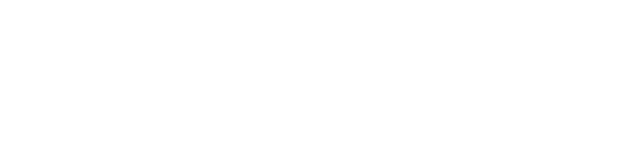
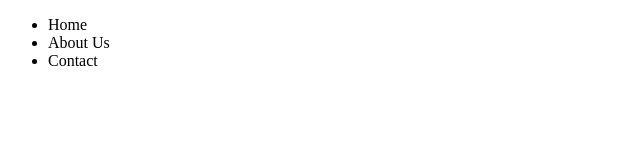
Before and after one commit to koppenj/todo, a plain HTML site: page index.html in a window 1280 px wide. Shown: the whole page, without its empty margins (0-640 px from the left). Drawn offline with Linux system fonts and the light colour scheme.

Commit message:
Link up css

```diff
--- a/index.html
+++ b/index.html
@@ -7,6 +7,15 @@
   <title>What To-Do</title>
 </head>
 <body>
+  <div id="header">
+    <div id="nav-bar">
+      <ul>
+        <li>Home</li>
+        <li>About Us</li>
+        <li>Contact</li>
+      </ul>
+    </div>
+  </div>
   <script src="main.js"></script>
 </body>
 </html>
--- a/main.js
+++ b/main.js
@@ -13,20 +13,96 @@
 /*!**********************!*\
   !*** ./src/index.js ***!
   \**********************/
+/***/ ((__unused_webpack_module, __webpack_exports__, __webpack_require__) => {
+
+"use strict";
+eval("__webpack_require__.r(__webpack_exports__);\n/* harmony import */ var _styles_css__WEBPACK_IMPORTED_MODULE_0__ = __webpack_require__(/*! ./styles.css */ \"./src/styles.css\");\n/* harmony import */ var _styles_css__WEBPACK_IMPORTED_MODULE_0___default = /*#__PURE__*/__webpack_require__.n(_styles_css__WEBPACK_IMPORTED_MODULE_0__);\n\n\nconsole.log('Hello There General Kenobi');\n\n\n\n//# sourceURL=webpack://todo/./src/index.js?");
+
+/***/ }),
+
+/***/ "./src/styles.css":
+/*!************************!*\
+  !*** ./src/styles.css ***!
+  \************************/
 /***/ (() => {
 
-eval("console.log('Hello There General Kenobi');\n\n//# sourceURL=webpack://todo/./src/index.js?");
+eval("throw new Error(\"Module parse failed: Unexpected token (1:3)\\nYou may need an appropriate loader to handle this file type, currently no loaders are configured to process this file. See https://webpack.js.org/concepts#loaders\\n> div#nav-bar {\\n|   list-style: none;\\n| }\");\n\n//# sourceURL=webpack://todo/./src/styles.css?");
 
 /***/ })
 
 /******/ 	});
 /************************************************************************/
+/******/ 	// The module cache
+/******/ 	var __webpack_module_cache__ = {};
+/******/
+/******/ 	// The require function
+/******/ 	function __webpack_require__(moduleId) {
+/******/ 		// Check if module is in cache
+/******/ 		var cachedModule = __webpack_module_cache__[moduleId];
+/******/ 		if (cachedModule !== undefined) {
+/******/ 			return cachedModule.exports;
+/******/ 		}
+/******/ 		// Create a new module (and put it into the cache)
+/******/ 		var module = __webpack_module_cache__[moduleId] = {
+/******/ 			// no module.id needed
+/******/ 			// no module.loaded needed
+/******/ 			exports: {}
+/******/ 		};
+/******/
+/******/ 		// Execute the module function
+/******/ 		__webpack_modules__[moduleId](module, module.exports, __webpack_require__);
+/******/
+/******/ 		// Return the exports of the module
+/******/ 		return module.exports;
+/******/ 	}
+/******/
+/************************************************************************/
+/******/ 	/* webpack/runtime/compat get default export */
+/******/ 	(() => {
+/******/ 		// getDefaultExport function for compatibility with non-harmony modules
+/******/ 		__webpack_require__.n = (module) => {
+/******/ 			var getter = module && module.__esModule ?
+/******/ 				() => (module['default']) :
+/******/ 				() => (module);
+/******/ 			__webpack_require__.d(getter, { a: getter });
+/******/ 			return getter;
+/******/ 		};
+/******/ 	})();
+/******/
+/******/ 	/* webpack/runtime/define property getters */
+/******/ 	(() => {
+/******/ 		// define getter functions for harmony exports
+/******/ 		__webpack_require__.d = (exports, definition) => {
+/******/ 			for(var key in definition) {
+/******/ 				if(__webpack_require__.o(definition, key) && !__webpack_require__.o(exports, key)) {
+/******/ 					Object.defineProperty(exports, key, { enumerable: true, get: definition[key] });
+/******/ 				}
+/******/ 			}
+/******/ 		};
+/******/ 	})();
+/******/
+/******/ 	/* webpack/runtime/hasOwnProperty shorthand */
+/******/ 	(() => {
+/******/ 		__webpack_require__.o = (obj, prop) => (Object.prototype.hasOwnProperty.call(obj, prop))
+/******/ 	})();
+/******/
+/******/ 	/* webpack/runtime/make namespace object */
+/******/ 	(() => {
+/******/ 		// define __esModule on exports
+/******/ 		__webpack_require__.r = (exports) => {
+/******/ 			if(typeof Symbol !== 'undefined' && Symbol.toStringTag) {
+/******/ 				Object.defineProperty(exports, Symbol.toStringTag, { value: 'Module' });
+/******/ 			}
+/******/ 			Object.defineProperty(exports, '__esModule', { value: true });
+/******/ 		};
+/******/ 	})();
+/******/
+/************************************************************************/
 /******/
 /******/ 	// startup
 /******/ 	// Load entry module and return exports
 /******/ 	// This entry module can't be inlined because the eval devtool is used.
-/******/ 	var __webpack_exports__ = {};
-/******/ 	__webpack_modules__["./src/index.js"]();
+/******/ 	var __webpack_exports__ = __webpack_require__("./src/index.js");
 /******/
 /******/ })()
 ;
```
